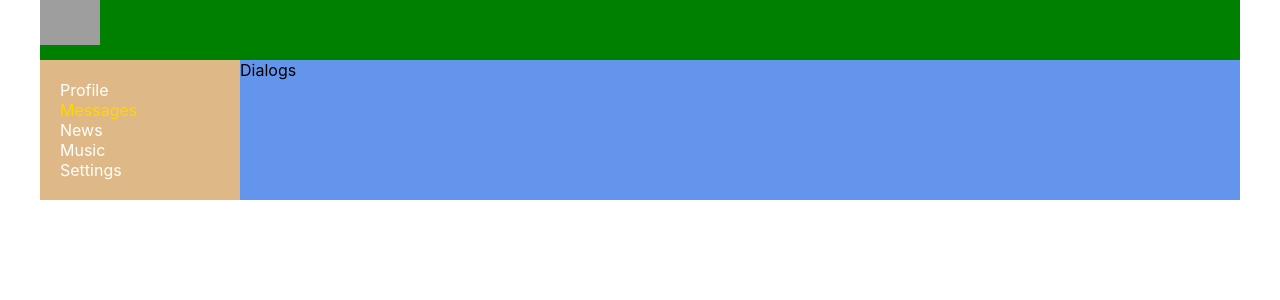
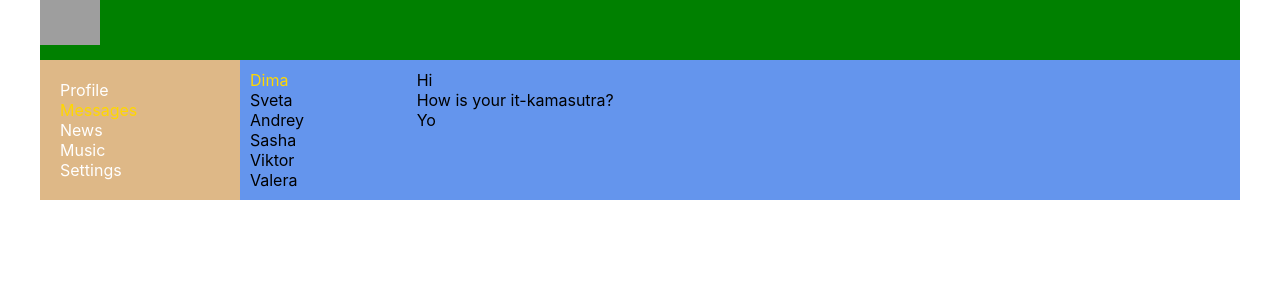
Before and after one commit to lolylon/React, a React (Create React App) app: page /messages in a window 1280 px wide. Shown: the top 300 px of the page. Built offline with nearby package versions, Linux system fonts and the light colour scheme; grey boxes are pictures that could not be loaded.

Commit message:
21 lesson

```diff
--- a/src/components/Dialogs/Dialogs.jsx
+++ b/src/components/Dialogs/Dialogs.jsx
@@ -1,14 +1,37 @@
 import React from 'react';
+import s from './Dialogs.module.css'
 
 
 const Dialogs = (props) =>{
     return (
-        <div>
-            Dialogs
+        <div className={s.dialogs}>
+            <div className={s.dialogsItems}>
+                <div className={s.dialog + ' ' + s.active}>
+                    Dima
+                </div>
+                <div className={s.dialog}>
+                    Sveta
+                </div>
+                <div className={s.dialog}>
+                    Andrey
+                </div>
+                <div className={s.dialog}>
+                    Sasha
+                </div>
+                <div className={s.dialog}>
+                    Viktor
+                </div>
+                <div className={s.dialog}>
+                    Valera
+                </div>
+            </div>
+            <div className={s.messages}>
+                <div className={s.message}>Hi</div>
+                <div className={s.message}>How is your it-kamasutra?</div>
+                <div className={s.message}>Yo</div>
+            </div>
         </div>
     )
 }
 
-console.log(Dialogs())
-
 export default Dialogs;
--- a/src/components/Dialogs/Dialogs.module.css
+++ b/src/components/Dialogs/Dialogs.module.css
@@ -0,0 +1,25 @@
+.dialogs {
+    display: grid;
+    grid-template-columns: 2fr 10fr;
+}
+
+.dialogsItems {
+    padding: 10px;
+}
+
+.dialogsItems .active{
+    color:gold;
+}
+
+
+.dialog{
+
+}
+
+.messages {
+    padding: 10px;
+}
+
+.messages .message {
+
+}
```
